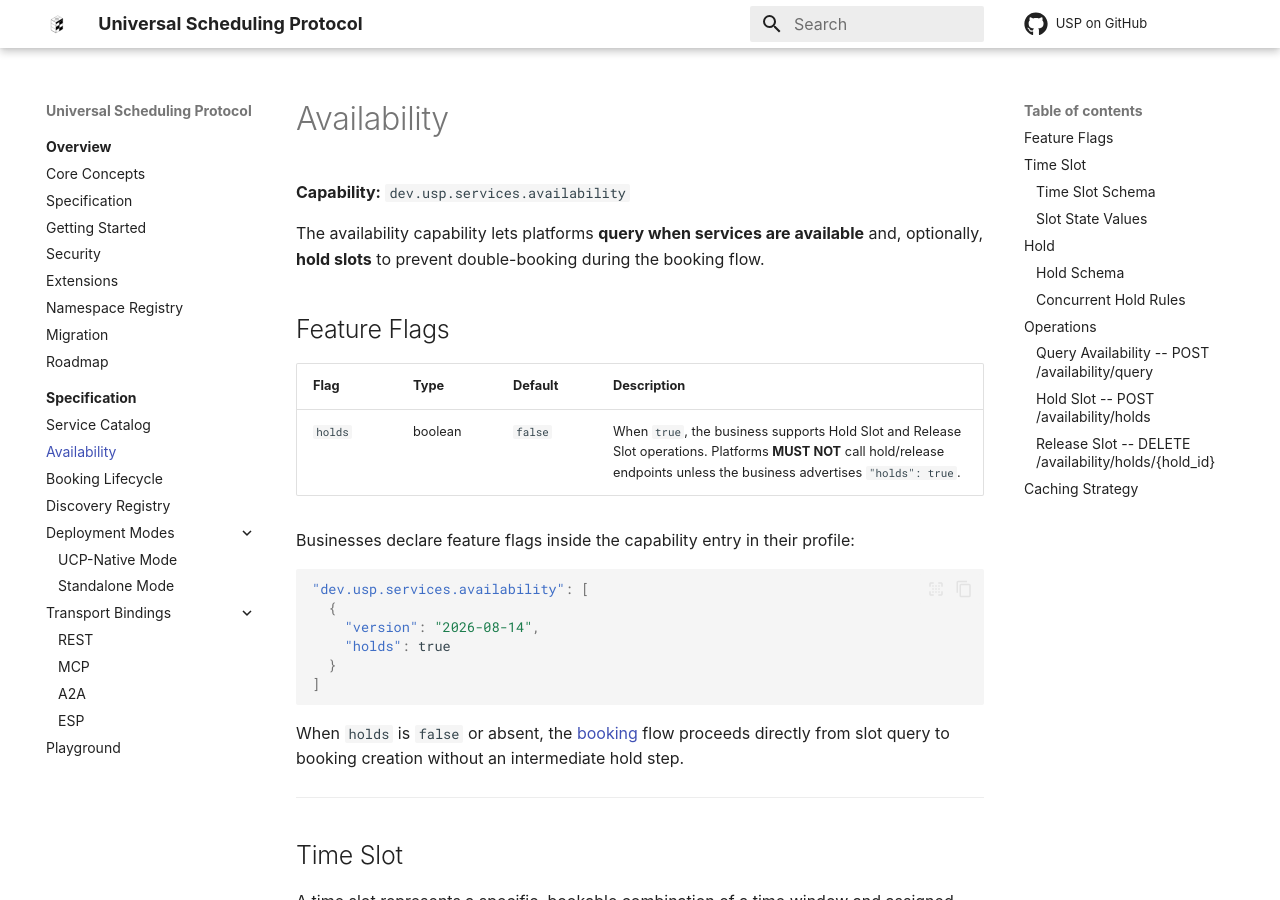
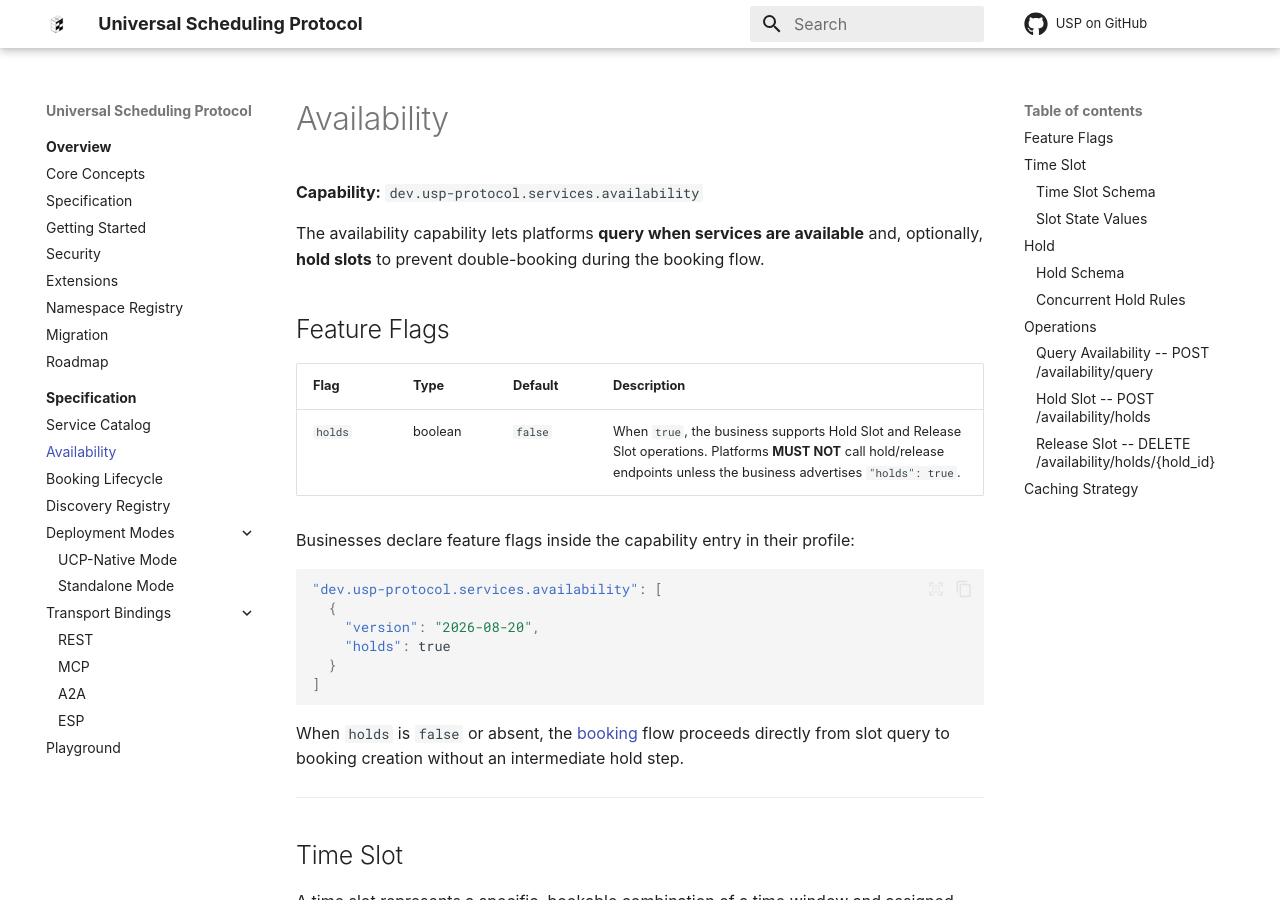
Before and after one commit to wix/universal-scheduling-protocol, an MkDocs documentation site: the page built from site-docs/specification/availability.md, in a window 1280 px wide and 900 px high. Built offline with MkDocs 1.6.1 and Material for MkDocs 9.7.7, drawn with Linux system fonts in a browser that asks for light colours; some web fonts are replaced; comment, search, counter and statistics services are not loaded; some of the changed text lies outside the part shown.

Commit message:
Synchronize catalog availability documentation

````diff
--- a/site-docs/specification/availability.md
+++ b/site-docs/specification/availability.md
@@ -5,7 +5,7 @@ description: USP availability specification - time slots, holds, availability qu
 
 # Availability
 
-**Capability:** `dev.usp.services.availability`
+**Capability:** `dev.usp-protocol.services.availability`
 
 The availability capability lets platforms **query when services are available** and, optionally, **hold slots** to prevent double-booking during the booking flow.
 
@@ -18,9 +18,9 @@ The availability capability lets platforms **query when services are available**
 Businesses declare feature flags inside the capability entry in their profile:
 
 ```json
-"dev.usp.services.availability": [
+"dev.usp-protocol.services.availability": [
   {
-    "version": "2026-08-14",
+    "version": "2026-08-20",
     "holds": true
   }
 ]
@@ -61,14 +61,14 @@ A time slot represents a specific, bookable combination of a time window and ass
 |-------|-------------|
 | `available` | The slot has capacity for new bookings. For `appointment` types, the slot is open. For `group`/`reservation` types, `capacity.remaining > 0`. |
 | `limited` | Low remaining capacity. Businesses **SHOULD** return `limited` when remaining capacity drops below 20% of total or fewer than 3 spots remain. |
-| `waitlist` | Fully booked but waitlist is enabled. Platform **MAY** allow the buyer to join the waitlist. Businesses **MUST NOT** return `waitlist` unless the `dev.usp.services.waitlist` capability is supported. |
+| `waitlist` | Fully booked but waitlist is enabled. Platform **MAY** allow the buyer to join the waitlist. Businesses **MUST NOT** return `waitlist` unless the `dev.usp-protocol.services.waitlist` capability is supported. |
 
 ---
 
 ## Hold
 
 !!! note "Feature Flag Required"
-    This section applies only when the business advertises `"holds": true` in its `dev.usp.services.availability` capability entry.
+    This section applies only when the business advertises `"holds": true` in its `dev.usp-protocol.services.availability` capability entry.
 
 A hold is a temporary reservation of a time slot that prevents double-booking during the booking flow. Holds have a short TTL and are automatically released when they expire, are explicitly released, or are converted to a booking.
 
@@ -140,10 +140,10 @@ Returns available time slots for a service within a date range. Use the [Availab
     ```json
     {
       "usp": {
-        "version": "2026-08-14",
+        "version": "2026-08-20",
         "capabilities": {
-          "dev.usp.services.availability": [
-            { "version": "2026-08-14" }
+          "dev.usp-protocol.services.availability": [
+            { "version": "2026-08-20" }
           ]
         }
       },
@@ -234,10 +234,10 @@ Creates a temporary hold on a time slot to prevent double-booking while the buye
     ```json
     {
       "usp": {
-        "version": "2026-08-14",
+        "version": "2026-08-20",
         "capabilities": {
-          "dev.usp.services.availability": [
-            { "version": "2026-08-14" }
+          "dev.usp-protocol.services.availability": [
+            { "version": "2026-08-20" }
           ]
         }
       },
@@ -257,7 +257,7 @@ Creates a temporary hold on a time slot to prevent double-booking while the buye
     ```json
     {
       "usp": {
-        "version": "2026-08-14",
+        "version": "2026-08-20",
         "capabilities": {}
       },
       "messages": [
@@ -276,7 +276,7 @@ Creates a temporary hold on a time slot to prevent double-booking while the buye
 ### Release Slot -- `DELETE /availability/holds/{hold_id}`
 
 !!! warning "Requires Feature Flag"
-    Requires `"holds": true` on the `dev.usp.services.availability` capability.
+    Requires `"holds": true` on the `dev.usp-protocol.services.availability` capability.
 
 Explicitly releases a hold before it expires, freeing the slot for other buyers.
 
@@ -291,10 +291,10 @@ Explicitly releases a hold before it expires, freeing the slot for other buyers.
     ```json
     {
       "usp": {
-        "version": "2026-08-14",
+        "version": "2026-08-20",
         "capabilities": {
-          "dev.usp.services.availability": [
-            { "version": "2026-08-14" }
+          "dev.usp-protocol.services.availability": [
+            { "version": "2026-08-20" }
           ]
         }
       },
````
Also changed, not shown: site-docs/specification/service-catalog.md (+14 -14 lines).
